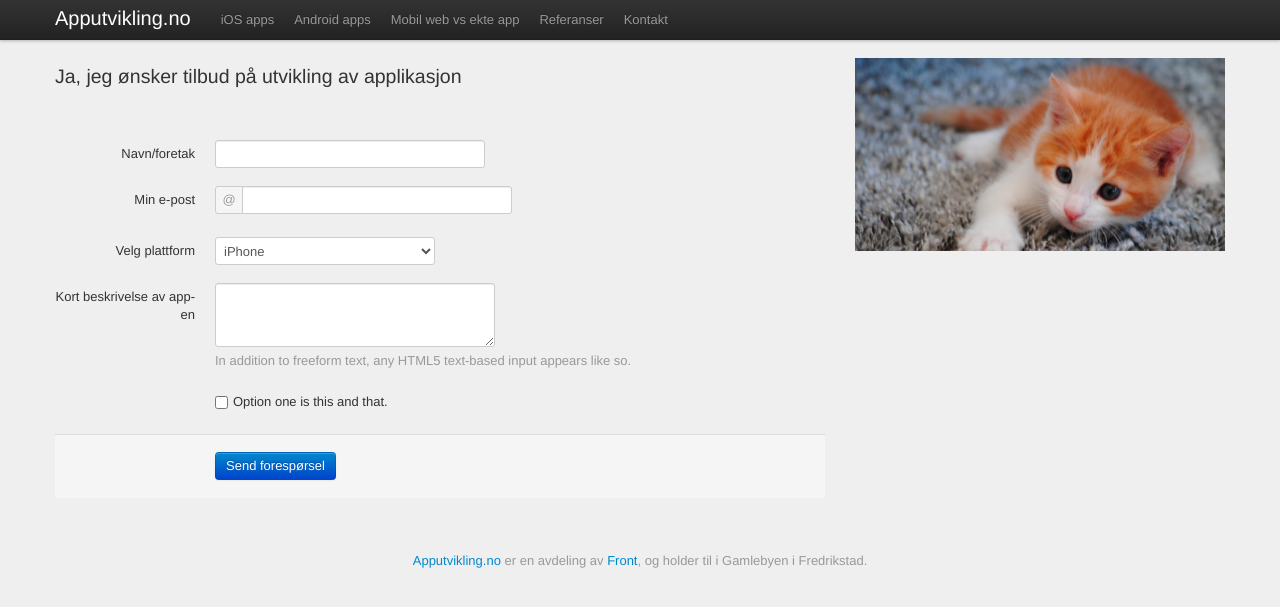
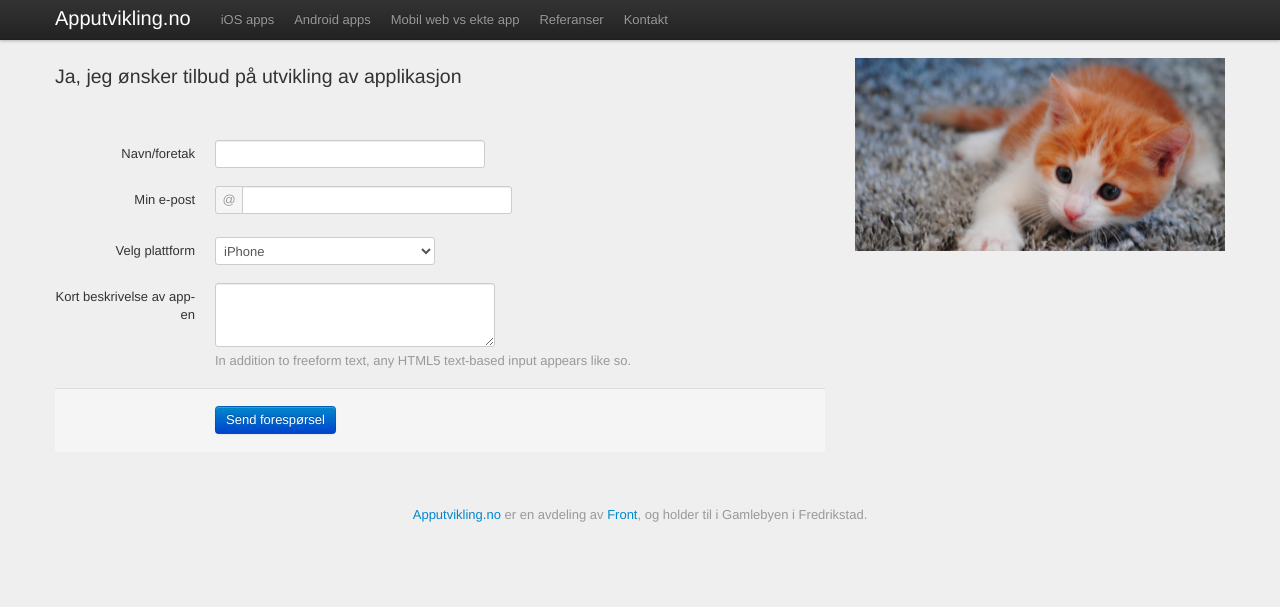
Before and after one commit to front/apputvikling, a Jekyll site: the page built from kontakt/index.html, in a window 1280 px wide. Shown: the top 607 px of the page. Built offline with Jekyll 4.4.1, drawn with Linux system fonts in a browser that asks for light colours; nearby versions of some CDN libraries; comment, search, counter and statistics services are not loaded.

Commit message:
Remove checkbox form form

```diff
--- a/kontakt/index.html
+++ b/kontakt/index.html
@@ -42,14 +42,6 @@ title: Kontakt oss
               <p class="help-block">In addition to freeform text, any HTML5 text-based input appears like so.</p>
             </div>
           </div>
-          <div class="control-group">
-            <div class="controls">
-              <label class="checkbox">
-                <input type="checkbox" id="optionsCheckbox" value="option1">
-                Option one is this and that.
-              </label>
-            </div>
-          </div>
           <div class="form-actions">
             <button type="submit" class="btn btn-primary">Send forespørsel</button>
           </div>
```
Also changed, not shown: index.html (+0 -8 lines), 3 other files.
